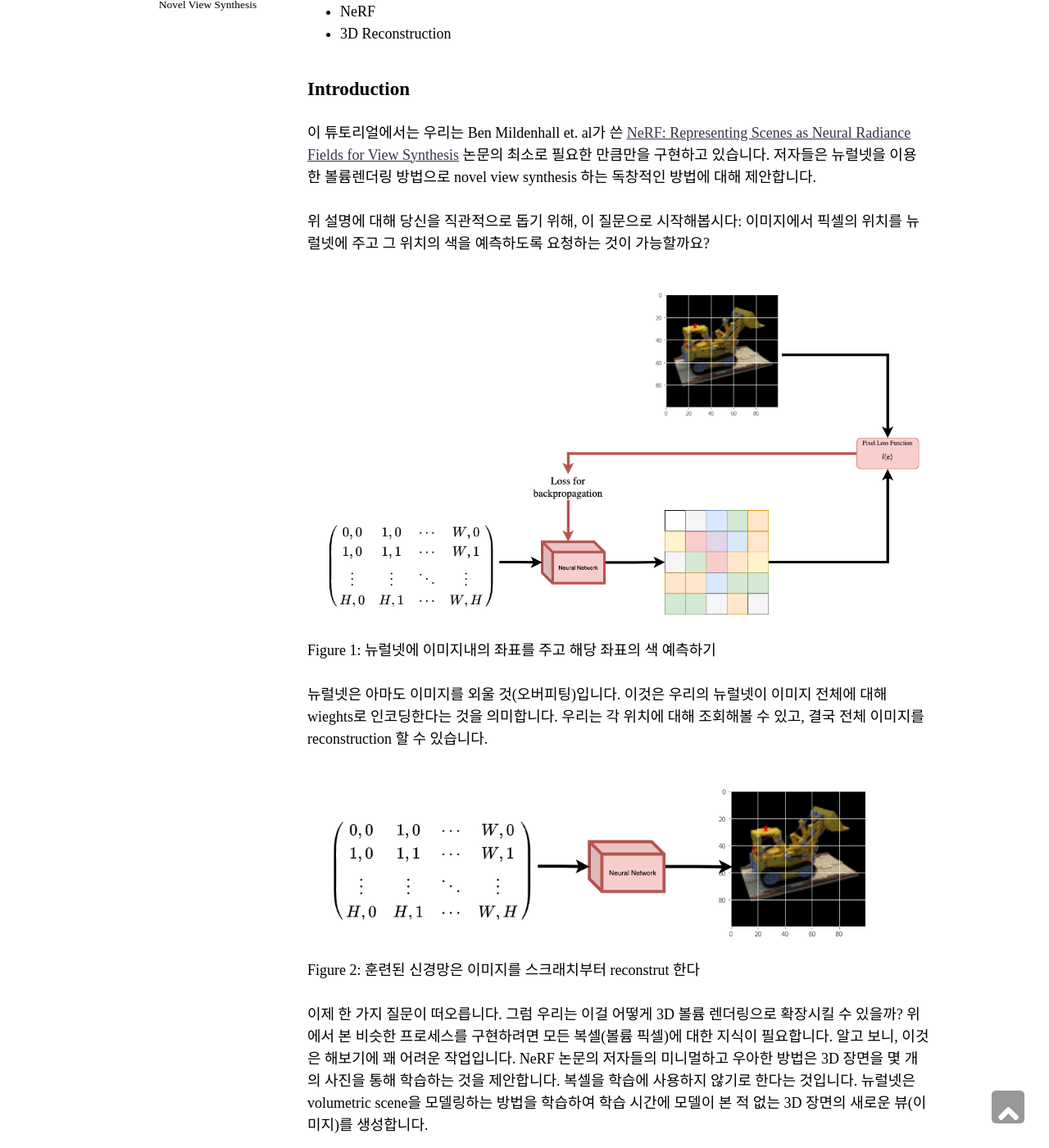
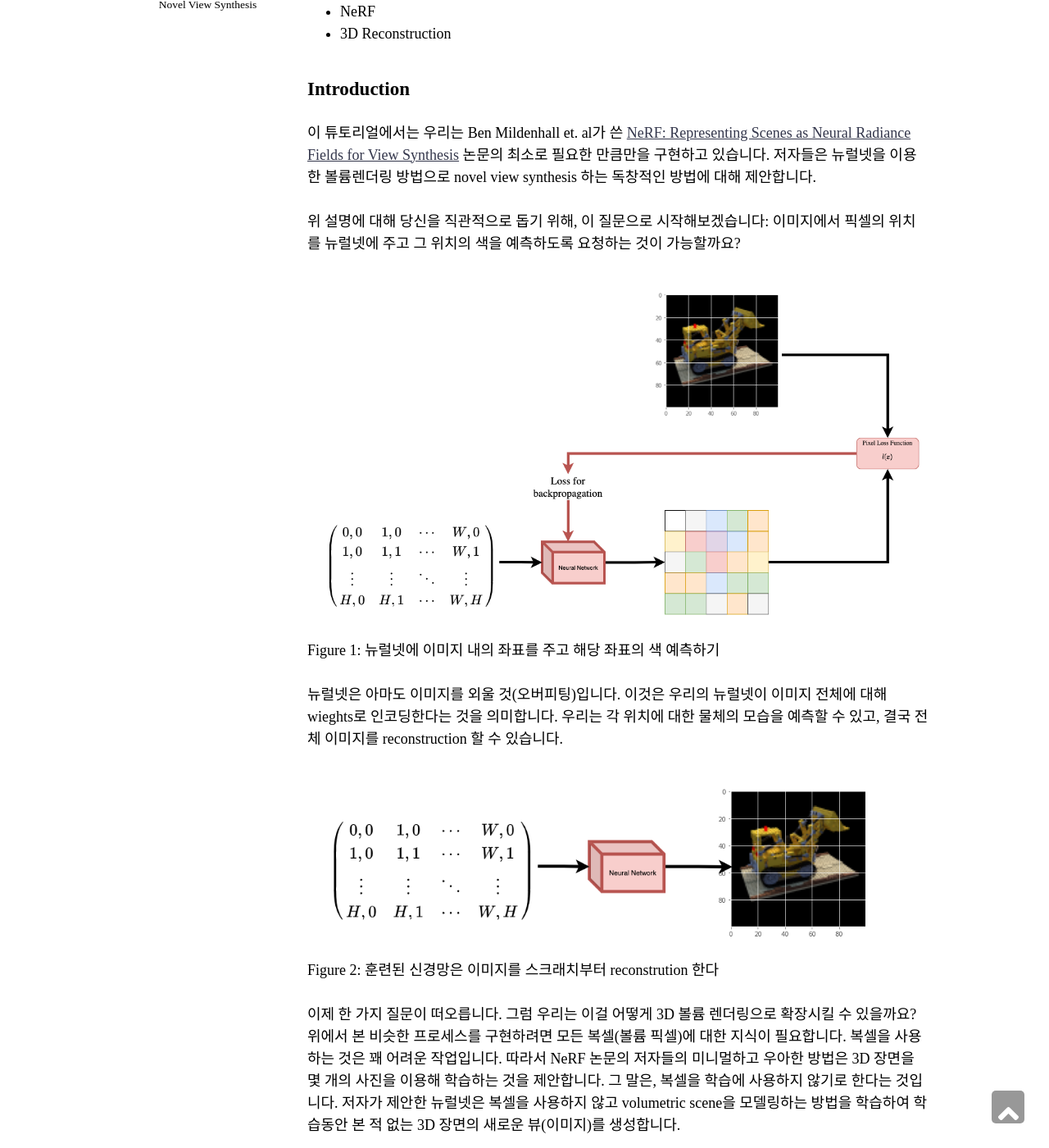
Before and after one commit to KerasKorea/KerasKorea.github.io, a Jekyll site: the page built from _posts/2023-09-22-NeRF로 3D volumetric rendering 하기.md, in a window 1280 px wide and 1400 px high, scrolled down 771 px. Shown: the whole window at 82% size. Built offline with Jekyll 4.4.1, drawn with Linux system fonts in a browser that asks for light colours; nearby versions of some CDN libraries; some web fonts are replaced; comment, search, counter and statistics services are not loaded; some of the changed text lies outside the part shown.

Commit message:
Update 2023-09-22-NeRF로 3D volumetric rendering 하기.md

````diff
--- a/_posts/2023-09-22-NeRF로 3D volumetric rendering 하기.md
+++ b/_posts/2023-09-22-NeRF로 3D volumetric rendering 하기.md
@@ -18,21 +18,22 @@ comments: true
 ### Introduction
 이 튜토리얼에서는 우리는 Ben Mildenhall et. al가 쓴 [NeRF: Representing Scenes as Neural Radiance Fields for View Synthesis](https://arxiv.org/abs/2003.08934) 논문의 최소로 필요한 만큼만을 구현하고 있습니다. 저자들은 뉴럴넷을 이용한 볼륨렌더링 방법으로 novel view synthesis 하는 독창적인 방법에 대해 제안합니다.
 
-위 설명에 대해 당신을 직관적으로 돕기 위해, 이 질문으로 시작해봅시다: 이미지에서 픽셀의 위치를 뉴럴넷에 주고 그 위치의 색을 예측하도록 요청하는 것이 가능할까요?
+위 설명에 대해 당신을 직관적으로 돕기 위해, 이 질문으로 시작해보겠습니다: 이미지에서 픽셀의 위치를 뉴럴넷에 주고 그 위치의 색을 예측하도록 요청하는 것이 가능할까요?
 
 <img src="{{ site.url }}/images/media/204_1.png">
-Figure 1: 뉴럴넷에 이미지내의 좌표를 주고 해당 좌표의 색 예측하기
+Figure 1: 뉴럴넷에 이미지 내의 좌표를 주고 해당 좌표의 색 예측하기
 
 
-뉴럴넷은 아마도 이미지를 외울 것(오버피팅)입니다. 이것은 우리의 뉴럴넷이 이미지 전체에 대해 wieghts로 인코딩한다는 것을 의미합니다. 우리는 각 위치에 대해 조회해볼 수 있고, 결국 전체 이미지를 reconstruction 할 수 있습니다.
+뉴럴넷은 아마도 이미지를 외울 것(오버피팅)입니다. 이것은 우리의 뉴럴넷이 이미지 전체에 대해 wieghts로 인코딩한다는 것을 의미합니다. 우리는 각 위치에 대한 물체의 모습을 예측할 수 있고, 결국 전체 이미지를 reconstruction 할 수 있습니다.
 
 
 <img src="{{ site.url }}/images/media/204_2.png">
-Figure 2: 훈련된 신경망은 이미지를 스크래치부터 reconstrut 한다
+Figure 2: 훈련된 신경망은 이미지를 스크래치부터 reconstrution 한다
 
 
-이제 한 가지 질문이 떠오릅니다. 그럼 우리는 이걸 어떻게 3D 볼륨 렌더링으로 확장시킬 수 있을까? 위에서 본 비슷한 프로세스를 구현하려면 모든 복셀(볼륨 픽셀)에 대한 지식이 필요합니다. 알고 보니, 이것은 해보기에 꽤 어려운 작업입니다.
-NeRF 논문의 저자들의 미니멀하고 우아한 방법은 3D 장면을 몇 개의 사진을 통해 학습하는 것을 제안합니다. 복셀을 학습에 사용하지 않기로 한다는 것입니다. 뉴럴넷은 volumetric scene을 모델링하는 방법을 학습하여 학습 시간에 모델이 본 적 없는 3D 장면의 새로운 뷰(이미지)를 생성합니다.
+이제 한 가지 질문이 떠오릅니다. 그럼 우리는 이걸 어떻게 3D 볼륨 렌더링으로 확장시킬 수 있을까요? 위에서 본 비슷한 프로세스를 구현하려면 모든 복셀(볼륨 픽셀)에 대한 지식이 필요합니다. 복셀을 사용하는 것은 꽤 어려운 작업입니다.
+따라서 NeRF 논문의 저자들의 미니멀하고 우아한 방법은 3D 장면을 몇 개의 사진을 이용해 학습하는 것을 제안합니다. 그 말은, 복셀을 학습에 사용하지 않기로 한다는 것입니다.
+저자가 제안한 뉴럴넷은 복셀을 사용하지 않고 volumetric scene을 모델링하는 방법을 학습하여 학습동안 본 적 없는 3D 장면의 새로운 뷰(이미지)를 생성합니다.
 
 ----
 
@@ -122,7 +123,6 @@ Downloading data from https://people.eecs.berkeley.edu/~bmild/nerf/tiny_nerf_dat
 ### Data pipeline
 
 이제 카메라 매트릭스의 개념과 3D 장면에서 2D 이미지로의 매핑을 이해했으므로, 역매핑(inverse mapping), 즉 2D 이미지에서 3D 장면으로의 매핑에 대해 이야기해 보겠습니다.
-
 우리는 레이 캐스팅(ray casting) 및 트레이싱(tracing)과 더불어 일반적인 컴퓨터 그래픽 기술 볼륨 렌더링에 대한 이야기를 해야할 것 같습니다. 이 장에서는 이러한 기술에 대한 이야기는 이해에 가속도를 줄 것입니다.
 
 N픽셀의 이미지를 생각해봅시다. 우리는 각 픽셀을 통해 레이를 쏘고 레이의 몇 가지 점을 샘플링 합니다. 레이는 일반적으로 r(t) = o + td 식에 의해 파라미터화되며, 여기서 t는 파라미터, o는 원점, d는 Figure 6과 같이 단위 방향 벡터입니다.
@@ -132,7 +132,7 @@ N픽셀의 이미지를 생각해봅시다. 우리는 각 픽셀을 통해 레
 Figure 6: t가 3일 때의 r(t) = o + td
 
 
-Figure 7에서, 우리는 레이를 고려하여, 우리는 레이의 몇 가지 랜덤한 점을 샘플링합니다. 이러한 샘플링 포인트는 각각 고유한 위치(x, y, z)를 가지며 레이는 시야각(theta, phi)을 가집니다. 시야각(viewing angle)은 특히 흥미로운데, 우리는 각각 독특한 시야각을 가진 다양한 방법으로 하나의 픽셀을 통해 레이를 촬영할 수 있기 때문입니다. 여기서 주목해야 할 또 다른 흥미로운 점은 샘플링 프로세스에 추가되는 노이즈입니다. 우리는 샘플이 연속적인 분포에 해당하도록 각 샘플에 균일한 노이즈를 추가합니다. Figure 7에서 파란색 점은 고르게 분포되었고, 흰색 점(t1, t2, t3)은 표본 사이에 무작위로 배치되었습니다.
+Figure 7에서, 우리는 레이의 몇 가지 랜덤한 점을 샘플링합니다. 이러한 샘플링 포인트는 각각 고유한 위치(x, y, z)를 가지며 레이는 시야각(theta, phi)을 가집니다. 시야각(viewing angle)은 특히 흥미로운데, 우리는 각각 독특한 시야각을 가진 다양한 방법으로 하나의 픽셀을 통해 레이를 촬영할 수 있기 때문입니다. 여기서 주목해야 할 또 다른 흥미로운 점은 샘플링 프로세스에 추가되는 노이즈입니다. 우리는 샘플이 연속적인 분포에 해당하도록 각 샘플에 균일한 노이즈를 추가합니다. Figure 7에서 파란색 점은 고르게 분포되었고, 흰색 점(t1, t2, t3)은 표본 사이에 무작위로 배치되었습니다.
 
 
 <img src="{{ site.url }}/images/media/204_9.gif">
@@ -148,7 +148,7 @@ Figure 8은 전체 샘플링 과정을 3D로 보여주며, 여기서 흰색 이
 Figure 8: 3D상에 있는 이미지의 모든 픽셀에서 레이 쏘기
 
 
-이 샘플링된 포인트들은 NeRF 모델의 인풋입니다. 그리고 모델은 샘플링된 포인트에 대한 RGB 컬러와 볼륨 밀도(volume density)를 물어봅니다.
+이 샘플링된 포인트들은 NeRF 모델의 인풋입니다. 그리고 모델은 샘플링된 포인트에 대한 RGB 컬러와 볼륨 밀도(volume density)를 출력합니다.
 
 
 <img src="{{ site.url }}/images/media/204_11.png">
@@ -665,9 +665,8 @@ Epoch 20/20
 
 ### Inference
 
-이 섹션에서는 모델에게 장면의 새로운 뷰를 만들어내도록 할 것입니다. 모델에게 학습 단계에서 장면의 106개 보기가 주어졌습니다. 학습용 이미지 모음에서 장면(scene)의 각도가 모두 포함될 수는 없습니다. 학습된 모델은 희소 학습 이미지 셋으로 전체 3-D 장면을 만들어낼 수 있습니다.
-
-여기서는 모델에 다른 포즈를 제공하고 해당 카메라 뷰에 해당하는 2-D 이미지를 제공하도록 할것입니다. 모든 360도 뷰에 대해 모델을 추론한다면, 그것은 모든 주변의 전체 경관에 대한 오버뷰를 제공할 것입니다.
+이 섹션에서는 모델에게 새로운 뷰에 대한 장면을 만들어내도록 할 것입니다. 모델에게 학습 단계에서 106 장면이 주어졌습니다. 학습용 이미지 모음에서 장면(scene)의 모든 각도가 포함될 수는 없습니다. 학습된 모델은 희소 학습 이미지 셋으로 보지못한 뷰까지도 예측하여 전체 3D 장면을 만들어낼 수 있습니다.
+여기서는 모델에 우리가 원하는 뷰의 포즈를 제공하고 해당 카메라 뷰에 해당하는 2D 이미지를 제공하도록 할것입니다. 모든 360도 뷰에 대해 모델을 추론한다면, 그것은 모든 주변의 전체 경관에 대한 오버뷰를 제공할 것입니다.
 
 ```python
 # 학습된 NeRF 모델을 가져오고 추론
````
Also changed, not shown: other parts of _posts/2023-09-22-NeRF로 3D volumetric rendering 하기.md (+7 -7 lines).
